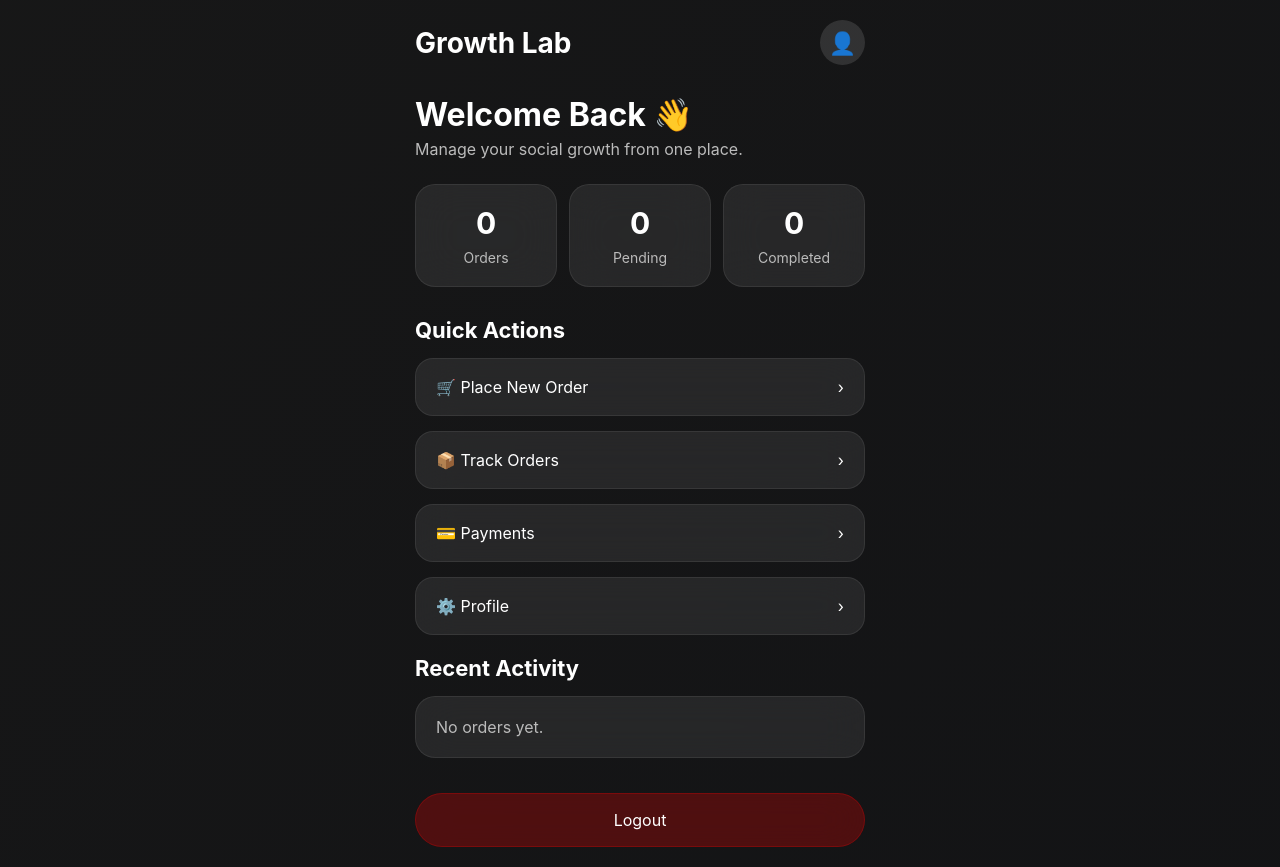
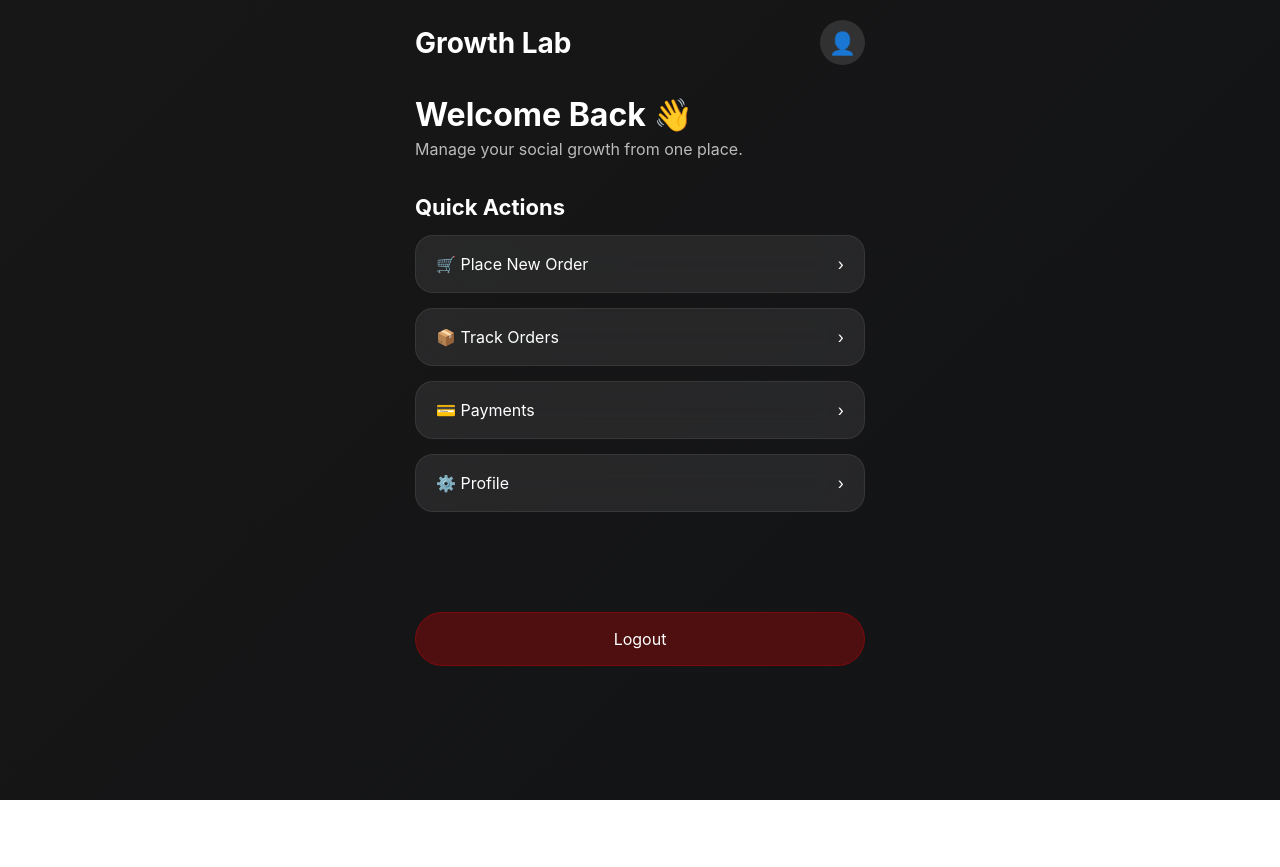
Before and after one commit to Darkcorners01/growth-lab, a plain HTML site: page dashboard.html in a window 1280 px wide. After the commit the page ends 800 px from the top, so only its background shows below. Drawn offline with Linux system fonts and the light colour scheme.

Commit message:
Update growth-lab from Acode

```diff
--- a/dashboard.html
+++ b/dashboard.html
@@ -7,6 +7,7 @@
 <title>Growth Lab Dashboard</title>
 
 <style>
+
 *{
     margin:0;
     padding:0;
@@ -24,16 +25,29 @@ body{
     padding:20px;
 }
 
+
 @keyframes bgFlow{
-    0%{background-position:0% 50%;}
-    50%{background-position:100% 50%;}
-    100%{background-position:0% 50%;}
+
+    0%{
+        background-position:0% 50%;
+    }
+
+    50%{
+        background-position:100% 50%;
+    }
+
+    100%{
+        background-position:0% 50%;
+    }
+
 }
+
 
 .container{
     max-width:450px;
     margin:auto;
 }
+
 
 .header{
     display:flex;
@@ -42,10 +56,12 @@ body{
     margin-bottom:30px;
 }
 
+
 .logo{
     font-size:28px;
     font-weight:700;
 }
+
 
 .profile{
     width:45px;
@@ -58,206 +74,284 @@ body{
     font-size:22px;
 }
 
+
 .welcome{
-    margin-bottom:25px;
+    margin-bottom:35px;
 }
+
 
 .welcome h2{
     font-size:32px;
 }
+
 
 .welcome p{
     color:#bbb;
     margin-top:5px;
 }
 
-.stats{
-    display:grid;
-    grid-template-columns:repeat(3,1fr);
-    gap:12px;
-    margin-bottom:30px;
-}
 
-.stat-card{
-    background:rgba(255,255,255,.08);
-    backdrop-filter:blur(20px);
-    border:1px solid rgba(255,255,255,.08);
-    border-radius:20px;
-    padding:20px;
-    text-align:center;
-}
-
-.stat-card h3{
-    font-size:30px;
-    margin-bottom:8px;
-}
-
-.stat-card p{
-    color:#bbb;
-    font-size:14px;
-}
+/* QUICK ACTIONS */
 
 .section-title{
     margin:20px 0 15px;
     font-size:22px;
 }
 
+
 .action{
+
     display:flex;
     align-items:center;
     justify-content:space-between;
+
     padding:18px 20px;
+
     background:rgba(255,255,255,.08);
+
     border:1px solid rgba(255,255,255,.08);
+
     backdrop-filter:blur(20px);
+
     border-radius:18px;
+
     margin-bottom:15px;
+
     text-decoration:none;
+
     color:#fff;
+
     transition:.3s;
+
 }
 
+
 .action:hover{
+
     transform:translateY(-3px);
+
     background:rgba(255,255,255,.12);
+
 }
 
-.activity{
-    background:rgba(255,255,255,.08);
-    border:1px solid rgba(255,255,255,.08);
+
+/* LOGOUT */
+
+
+.logout{
+
+    display:block;
+
+    width:100%;
+
+    margin-top:100px;
+
+    padding:16px;
+
+    text-align:center;
+
+    text-decoration:none;
+
+    color:white;
+
+    border-radius:50px;
+
+    background:rgba(255,0,0,.25);
+
     backdrop-filter:blur(20px);
-    border-radius:20px;
-    padding:20px;
-    color:#bbb;
-    margin-top:15px;
+
+    border:1px solid rgba(255,0,0,.25);
+
+    transition:.3s;
+
 }
 
-.logout{
-    display:block;
-    width:100%;
-    margin-top:35px;
-    padding:16px;
-    text-align:center;
-    text-decoration:none;
-    color:white;
-    border-radius:50px;
-    background:rgba(255,0,0,.25);
-    backdrop-filter:blur(20px);
-    border:1px solid rgba(255,0,0,.25);
-    transition:.3s;
+
+.logout:hover{
+
+    background:rgba(255,0,0,.35);
+
 }
 
-.logout:hover{
-    background:rgba(255,0,0,.35);
-}
+
 </style>
+
 </head>
 
 <body>
 
+
 <div class="container">
 
+
 <div class="header">
-<div class="logo">Growth Lab</div>
-<div class="profile">👤</div>
+
+<div class="logo">
+Growth Lab
 </div>
 
-<div class="welcome">
-<h2>Welcome Back 👋</h2>
-<p>Manage your social growth from one place.</p>
+
+<div class="profile">
+👤
 </div>
 
-<div class="stats">
-
-<div class="stat-card">
-<h3>0</h3>
-<p>Orders</p>
-</div>
-
-<div class="stat-card">
-<h3>0</h3>
-<p>Pending</p>
-</div>
-
-<div class="stat-card">
-<h3>0</h3>
-<p>Completed</p>
-</div>
 
 </div>
 
-<h3 class="section-title">Quick Actions</h3>
+
+
+<div class="welcome">
+
+<h2>
+Welcome Back 👋
+</h2>
+
+<p>
+Manage your social growth from one place.
+</p>
+
+</div>
+
+
+
+<h3 class="section-title">
+Quick Actions
+</h3>
+
+
 
 <a href="place-order.html" class="action">
-<span>🛒 Place New Order</span>
-<span>›</span>
+
+<span>
+🛒 Place New Order
+</span>
+
+<span>
+›
+</span>
+
 </a>
 
+
+
 <a href="track.html" class="action">
-<span>📦 Track Orders</span>
-<span>›</span>
+
+<span>
+📦 Track Orders
+</span>
+
+<span>
+›
+</span>
+
 </a>
 
+
+
 <a href="payment.html" class="action">
-<span>💳 Payments</span>
-<span>›</span>
+
+<span>
+💳 Payments
+</span>
+
+<span>
+›
+</span>
+
 </a>
 
+
+
 <a href="profile.html" class="action">
-<span>⚙️ Profile</span>
-<span>›</span>
+
+<span>
+⚙️ Profile
+</span>
+
+<span>
+›
+</span>
+
 </a>
 
-<h3 class="section-title">Recent Activity</h3>
-
-<div class="activity">
-No orders yet.
-</div>
 
 <a href="#" id="logoutBtn" class="logout">
 Logout
 </a>
 
+
+
 </div>
 
+
+
 <script type="module">
+
 
 import { initializeApp } from "https://www.gstatic.com/firebasejs/11.0.2/firebase-app.js";
 
 import { getAuth, signOut } from "https://www.gstatic.com/firebasejs/11.0.2/firebase-auth.js";
 
+
+
 const firebaseConfig = {
+
 apiKey:"AIzaSyCG1VbOlKKc_bcBgnYqXptjjPFQj5HRRqQ",
+
 authDomain:"growth-lab-001.firebaseapp.com",
+
 projectId:"growth-lab-001",
+
 storageBucket:"growth-lab-001.firebasestorage.app",
+
 messagingSenderId:"1056072903285",
+
 appId:"1:1056072903285:web:0d8803782792362b56a63c",
+
 measurementId:"G-91ZPNR8HL4"
+
 };
 
+
+
 const app = initializeApp(firebaseConfig);
+
 const auth = getAuth(app);
+
+
 
 document.getElementById("logoutBtn").addEventListener("click", async(e)=>{
 
+
 e.preventDefault();
+
 
 try{
 
+
 await signOut(auth);
+
 
 window.location.href="login.html";
 
-}catch(error){
+
+}
+
+catch(error){
+
 
 alert("Logout failed: "+error.message);
 
+
 }
+
 
 });
 
+
 </script>
 
+
 </body>
+
 </html>
```
